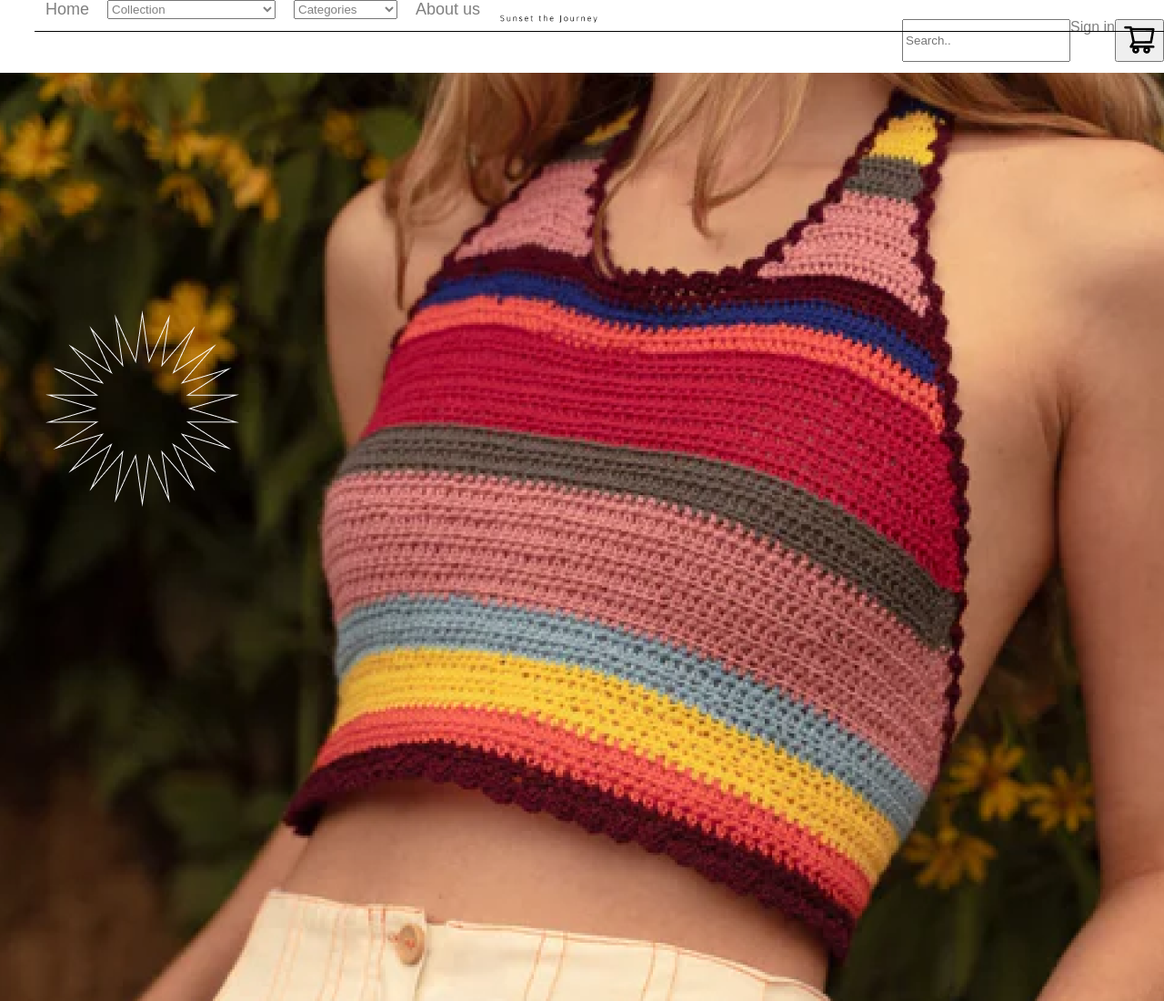
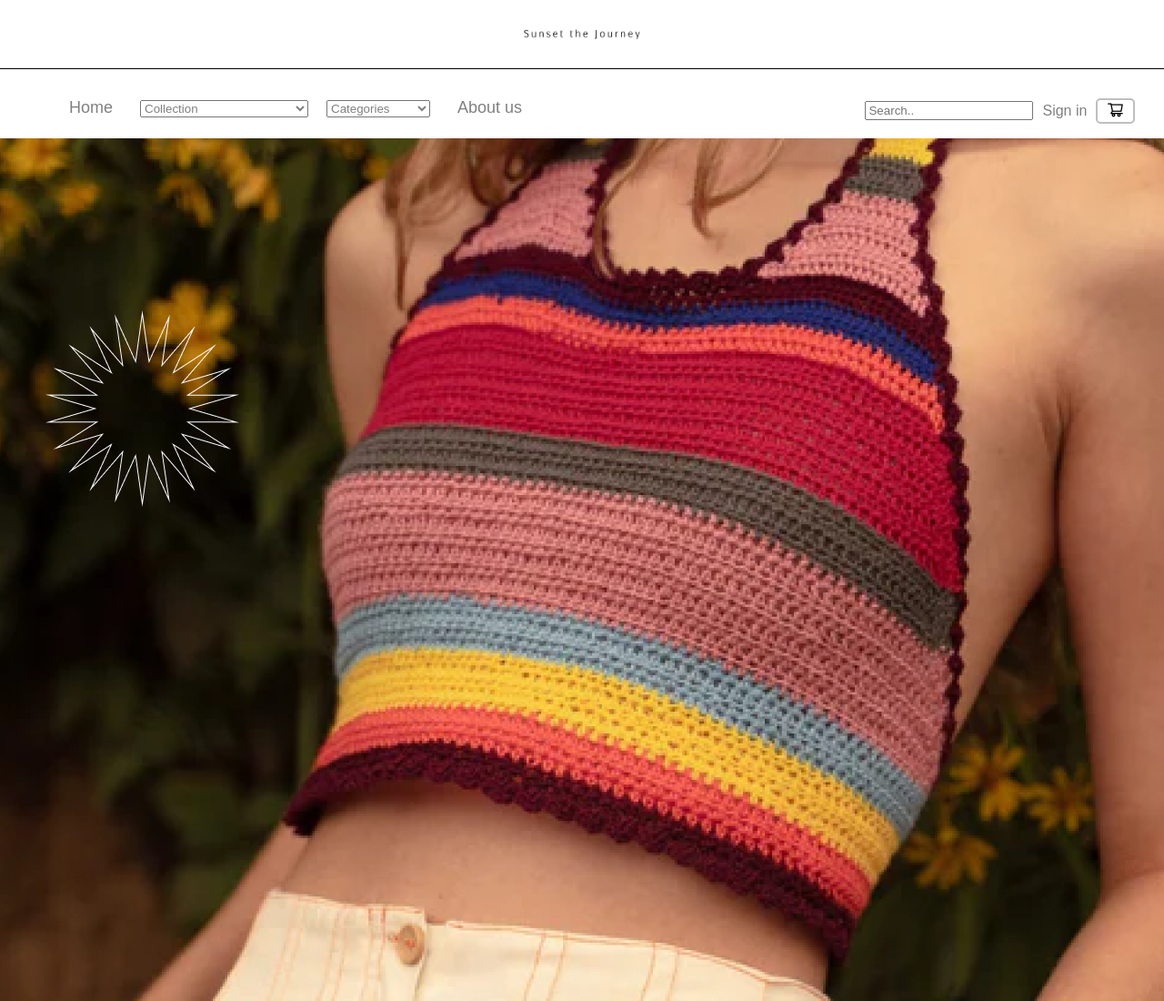
Before and after one commit to camilap04/Taller-1--Web, a plain HTML site: page index.htm in a window 1280 px wide. Shown: the top 1100 px of the page at 91% size. Drawn offline with Linux system fonts and the light colour scheme.

Commit message:
nav full

```diff
--- a/index.htm
+++ b/index.htm
@@ -34,7 +34,7 @@
           <div class="nav2">
                 <input class="nav-seacrh" type="text" placeholder="Search..">
                 <a class="nav-menu-link" href="#">Sign in</a>
-                <button><img class="nav-shop" src="./imagenes/carrito.png" ></button>
+                <button class = "nav-button"><img class="nav-shop" src="./imagenes/carrito.png" ></button>
             </div>
 
 
--- a/style.css
+++ b/style.css
@@ -8,52 +8,93 @@ font-family: 'Merriweather Sans', sans-serif;
 
 }
 .header{
-    position: relative;
+
 }
 .logo{
-   position: absolute;
+   /* position: absolute;
    height: 11%;
    top: 20%;
-   left: 43%;
+   left: 43%; */
 
 }
 
 .linea-header{
 
-    position: absolute;
+    /* position: absolute;
     top: 43%;
-    left: 3%;
+    left: 3%; */
 
 }
 .header {
 background-color: white;
-height:10%;
+
 position: fixed;
 width: 100%;
-top: 0%;
-left: 0%;
+display: flex;
+flex-direction: column;
+padding-top:2em;
+
+justify-content: center;
+align-items: center;
+
+}
+.logo{
+    margin-bottom: 2em;
+    width:10%;
+}
+.nav{
+    width:100%;
+    display: flex;
+    margin-top:2em;
+    margin-bottom:1em;
+    justify-content: space-between;
+    padding-left: 1em;
+    padding-right:2em;
+}
+.nav1{
+
+
 
 }
 
 .list1{
+    display: flex;
+    align-items: center;
 
-    display: flex;
-    justify-content: space-between;
+
+    /* display: flex;
+
     width: 50%;
-    justify-content: flex-start;
+    justify-content: flex-start; */
 
 }
 
 .nav2{
-    display: flex;
+   display: flex;
+   align-items: center;
+
+    /* display: flex;
     justify-content: space-between;
     width: 100%;
-    justify-content: flex-end;
+    justify-content: flex-end; */
+}
+.nav-button{
+   background-color: transparent;
+   border-style: solid;
+   border-color:rgb(191, 191, 191);
+   border-radius: 5px;
+   padding-left:0.3px;
+   padding-right:0.3px;
+}
+.nav-shop{
+    width:50%;
+
 }
 
 .nav-menu-link{
     color: grey;
     text-decoration: none;
+    margin: 0 10px;
 }
 
 .nav-select{
@@ -62,7 +103,9 @@ left: 0%;
 }
 
 .nav-menu{
-    display: flex;
+    /* display: flex; */
     font-size: 18px;
     margin: 0 10px;
+
+    list-style-type: none;
 }
```
